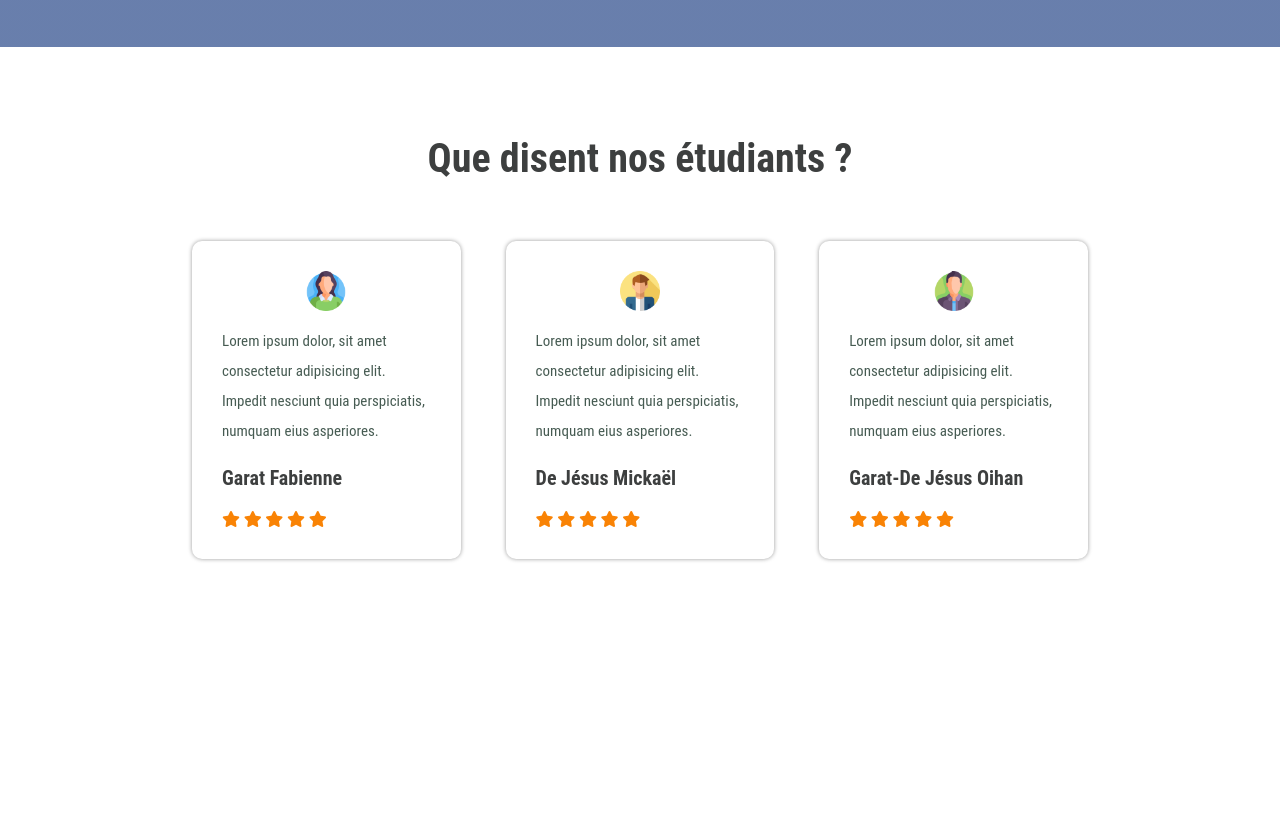
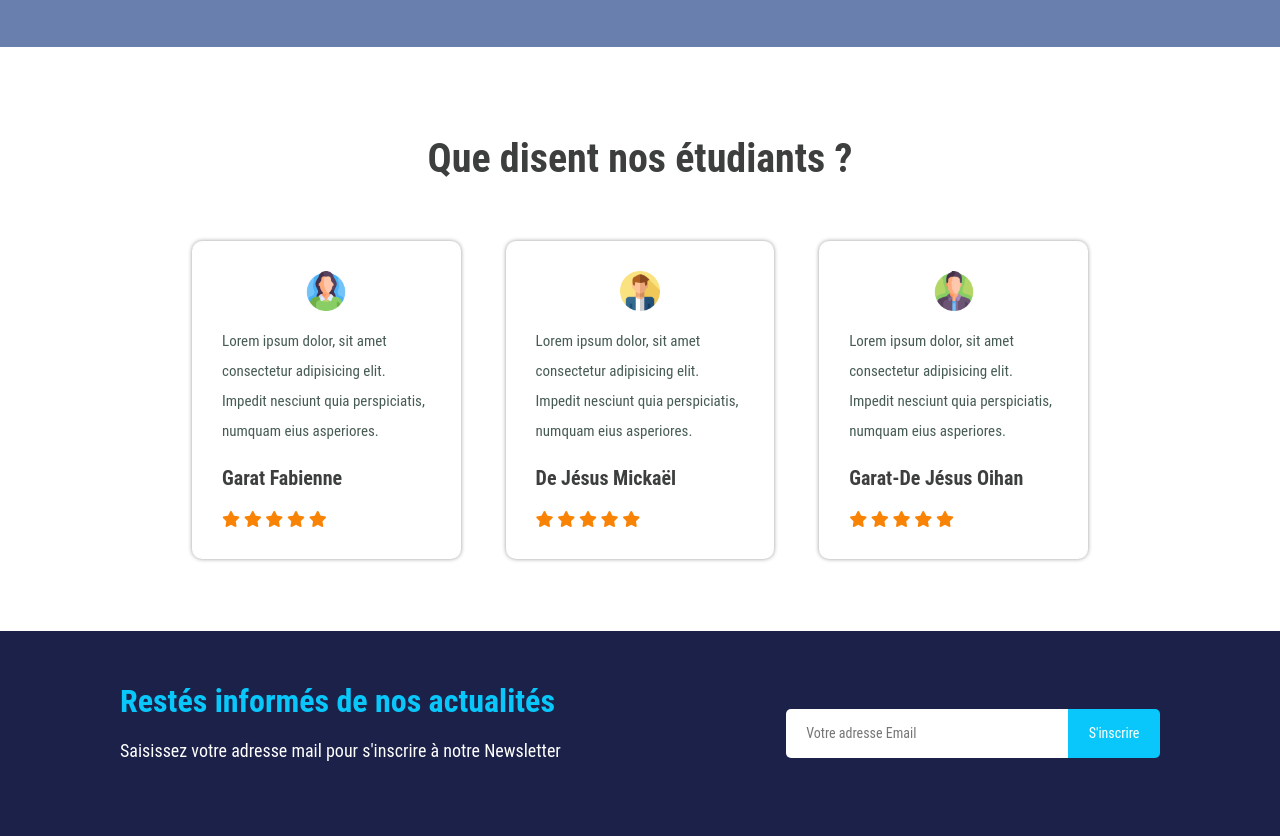
Before and after one commit to djiz/UDEMY_HTML_CSS_PHP, a plain HTML site: page SkillDeve/index.html in a window 1280 px wide. Shown: the part 3992-4828 px from the top of the page. Before the commit the page ends 4623 px from the top, so only its background shows below. Drawn offline with Linux system fonts and the light colour scheme.

Commit message:
section 'newsletter' HTML & CSS

```diff
--- a/SkillDeve/css/styles.css
+++ b/SkillDeve/css/styles.css
@@ -342,3 +342,53 @@ p {
     margin-top: 20px;
     color: #f98305;
 }
+
+/*---------- Newsletter ----------*/
+#newsletter {
+    background-color: #1b2148;
+    display: flex;
+    justify-content: space-between;
+    flex-wrap: wrap;
+    align-items: center;
+    padding: 50px 120px;
+}
+#newsletter .text h3 {
+    font-size: 32px;
+    color: #09c7fa;
+}
+#newsletter .text p {
+    font-size: 18px;
+    color: #fff;
+}
+#newsletter .form-newsletter {
+    display: flex;
+    width: 36%;
+}
+#newsletter .form-newsletter input {
+    height: 3.5em;
+    padding: 0 1.4em;
+    font-size: 14px;
+    width: 100%;
+    border: 1px solid transparent;
+    border-radius: 5px;
+    border-top-right-radius: 0;
+    border-bottom-right-radius: 0;
+}
+#newsletter .form-newsletter .input-btn {
+    background-color: #09c7fa;
+    height: 3.5em;
+    padding: 0 1.4em;
+    font-size: 14px;
+    color: #fff;
+    text-align: center;
+    text-decoration: none;
+    border: 1px solid transparent;
+    border-radius: 5px;
+    border-top-left-radius: 0;
+    border-bottom-left-radius: 0;
+    cursor: pointer;
+}
+#newsletter .form-newsletter .input-btn:hover {
+    background-color: #fe725f;
+    transition: .6s;
+}
--- a/SkillDeve/index.html
+++ b/SkillDeve/index.html
@@ -234,5 +234,17 @@
         </div>
     </section>
 
+    <!-- Newsletter -->
+    <section id="newsletter">
+        <div class="text">
+            <h3>Restés informés de nos actualités</h3>
+            <p>Saisissez votre adresse mail pour s'inscrire à notre Newsletter</p>
+        </div>
+        <div class="form-newsletter">
+            <input type="text" placeholder="Votre adresse Email">
+            <button class="input-btn">S'inscrire</button>
+        </div>
+    </section>
+
 </body>
 </html>
```
